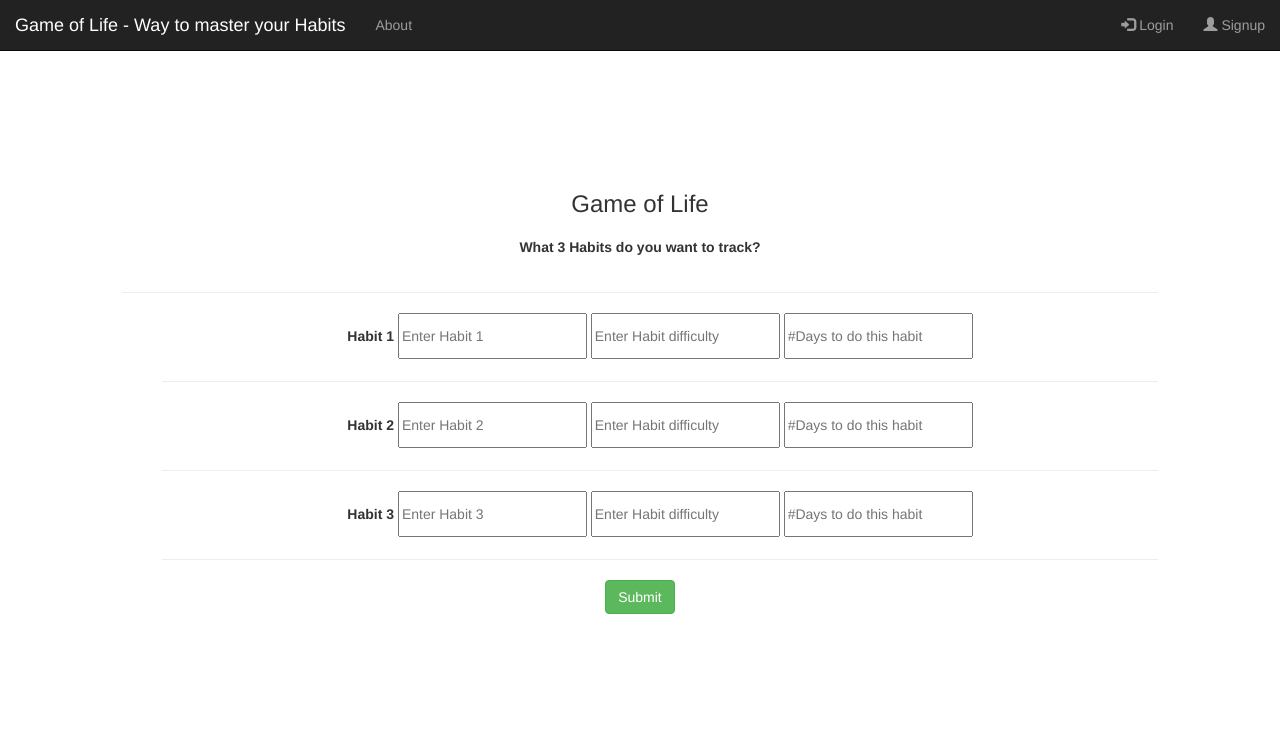
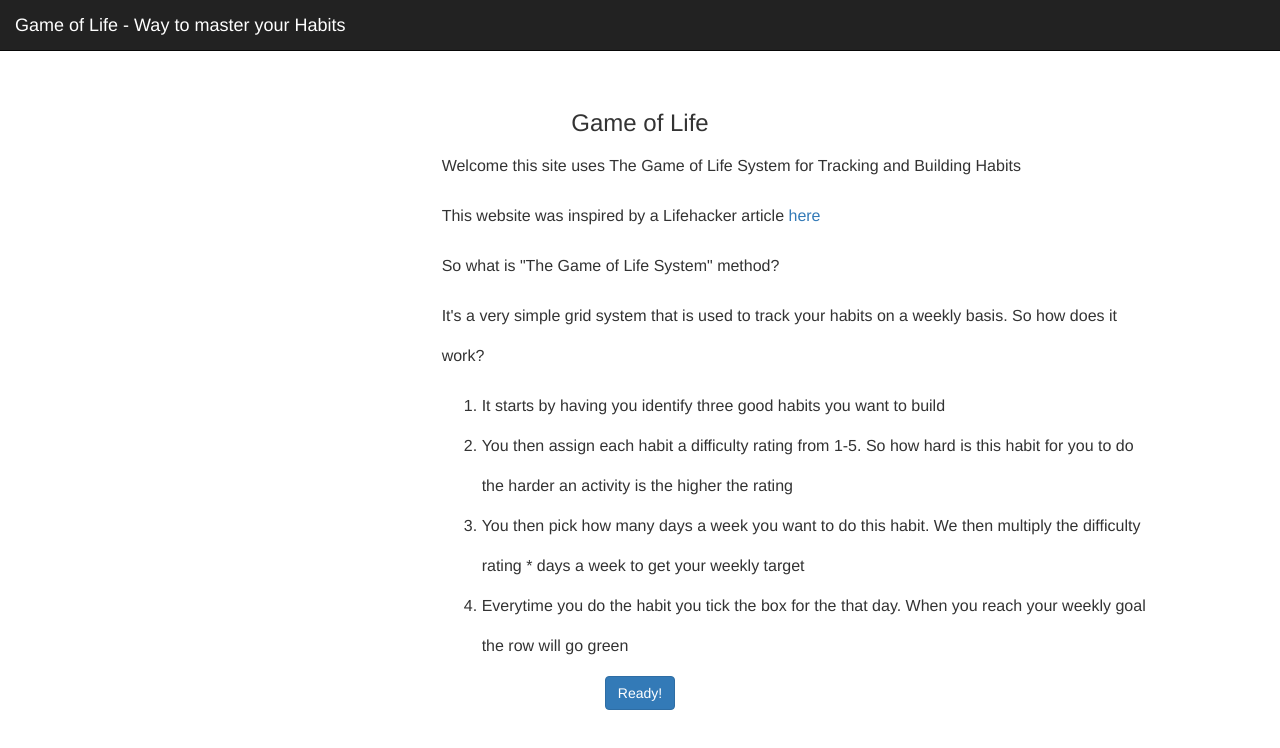
Before and after one commit to TheDeployGuy/LifeGameHabitTracking, a website: page views/index.html in a window 1280 px wide. Drawn offline with nearby package versions, Linux system fonts and the light colour scheme; some packages are replaced by stand-ins of ours; files that its build step writes are made by us from their sources; files whose address does not match are found by name.

Commit message:
Day 11/365: Add introduction section that users first see
- Add introduction to tell the users about the habit tracker
- Once they click ready the setup menu is shown

Needs CSS work and reformatting

```diff
--- a/public/javascripts/main.js
+++ b/public/javascripts/main.js
@@ -1,6 +1,7 @@
 var app1 = angular.module('app1',['ngMessages','ngCookies']);
 
 hasCompletedStartMenu = false;
+hasCompletedIntroduction = false;
 habitsList = [{
   habit: 'Default',
   difficulty: 0,
@@ -15,12 +16,32 @@ habitsList = [{
   goal: 0
 }];
 
-app1.controller('setup',function($scope,$rootScope,$http,$cookies){
+app1.controller('introduction', function($scope,$cookies){
+
+  if($cookies.getObject('defaultHabits') != undefined){
+    hasCompletedIntroduction = true;
+  }
+
+  // TODO: Find a more angular way to do this
+  $scope.hasCompletedIntroduction = function(){
+   return hasCompletedIntroduction;
+  }
+  $scope.completeIntro = function(){
+    hasCompletedIntroduction = true;
+  }
+});
+
+
+
+app1.controller('setup',function($scope,$rootScope,$cookies){
   $scope.totalHabits = [1,2,3];
   $scope.habitModels = [];
   $scope.diffModels = [];
   $scope.daysModels = [];
   $scope.userHasNotVisited = true;
+  $scope.hasCompletedIntroduction = function(){
+   return hasCompletedIntroduction;
+  }
 
   if($cookies.getObject('defaultHabits') != undefined){
     $scope.userHasNotVisited = false;
@@ -69,6 +90,7 @@ app1.controller('parent',function($scope,$cookies){
     currentNum--;
   }
 
+// TODO: Find a more angular way to do this
   $scope.hasEnteredHabits = function(){
     return hasCompletedStartMenu;
   }
--- a/public/stylesheets/main.css
+++ b/public/stylesheets/main.css
@@ -33,6 +33,10 @@ table{
   list-style-type: none;
 }
 
+#introduction {
+  font-size: medium;
+}
+
 .buttons {
 
 }
--- a/views/index.html
+++ b/views/index.html
@@ -31,15 +31,7 @@
                       <a class="page-scroll" href="#page-top"></a>
                   </li>
                   <li>
-                      <a class="page-scroll" href="#about">About</a>
-                  </li>
-              </ul>
-              <ul class="nav navbar-nav navbar-right">
-                  <li>
-                      <a class="page-scroll" href="#login"><span class="glyphicon glyphicon-log-in"></span> Login</a>
-                  </li>
-                  <li>
-                      <a class="page-scroll" href="#signup"><span class="glyphicon glyphicon-user"></span> Signup</a>
+                      <!-- Menu items here if needed -->
                   </li>
               </ul>
           </div>
@@ -55,8 +47,34 @@
           <h3 class="title text-center col-md-offset-1 col-md-10">Game of Life</h3>
         </div>
 
+
+    <div ng-controller="introduction" ng-show="!hasCompletedIntroduction()" id="introduction">
+      <div class="row">
+          <div class="col-md-offset-4 col-md-7">
+            <p>Welcome this site uses The Game of Life System for Tracking and Building Habits</p>
+            <p>This website was inspired by a Lifehacker article <a href="http://lifehacker.com/the-game-of-life-system-tracks-and-changes-your-habit-1789488258">here</a>
+          </div>
+      </div>
+      <div class="row">
+        <div class="col-md-offset-4 col-md-7">
+          <p>So what is "The Game of Life System" method?</p>
+          <p>It's a very simple grid system that is used to track your habits on a weekly basis. So how does it work?</p>
+            <ol>
+              <li>It starts by having you identify three good habits you want to build</li>
+              <li>You then assign each habit a difficulty rating from 1-5. So how hard is this habit for you to do the harder an activity is the higher the rating</li>
+              <li>You then pick how many days a week you want to do this habit. We then multiply the difficulty rating * days a week to get your weekly target</li>
+              <li>Everytime you do the habit you tick the box for the that day. When you reach your weekly goal the row will go green</li>
+            </ol>
+        </div>
+        </div>
+      <div class="row">
+        <div class="col-md-offset-1 col-md-10 text-center">
+          <a class="btn btn-primary buttons" ng-click="completeIntro()">Ready!</a>
+        </div>
+      </div>
+      </div>
       <div class="row" id="startMenu">
-        <div ng-controller="setup" ng-show="userHasNotVisited" class="col-md-offset-1 col-md-10 text-center">
+        <div ng-controller="setup" ng-show="userHasNotVisited && hasCompletedIntroduction()" class="col-md-offset-1 col-md-10 text-center">
           <label style="">What 3 Habits do you want to track?</label>
           <hr>
           <form name="habitForm"  ng-submit="habitForm.$valid && createHabits()" novalidate>
@@ -90,6 +108,7 @@
         </form>
       </div>
       </div>
+
       <div class="row">
          <!-- We have a parent controller that controls how many times the table is repeated -->
         <div ng-controller="parent" id="list" ng-show="hasEnteredHabits()" class="ng-scope">
```
